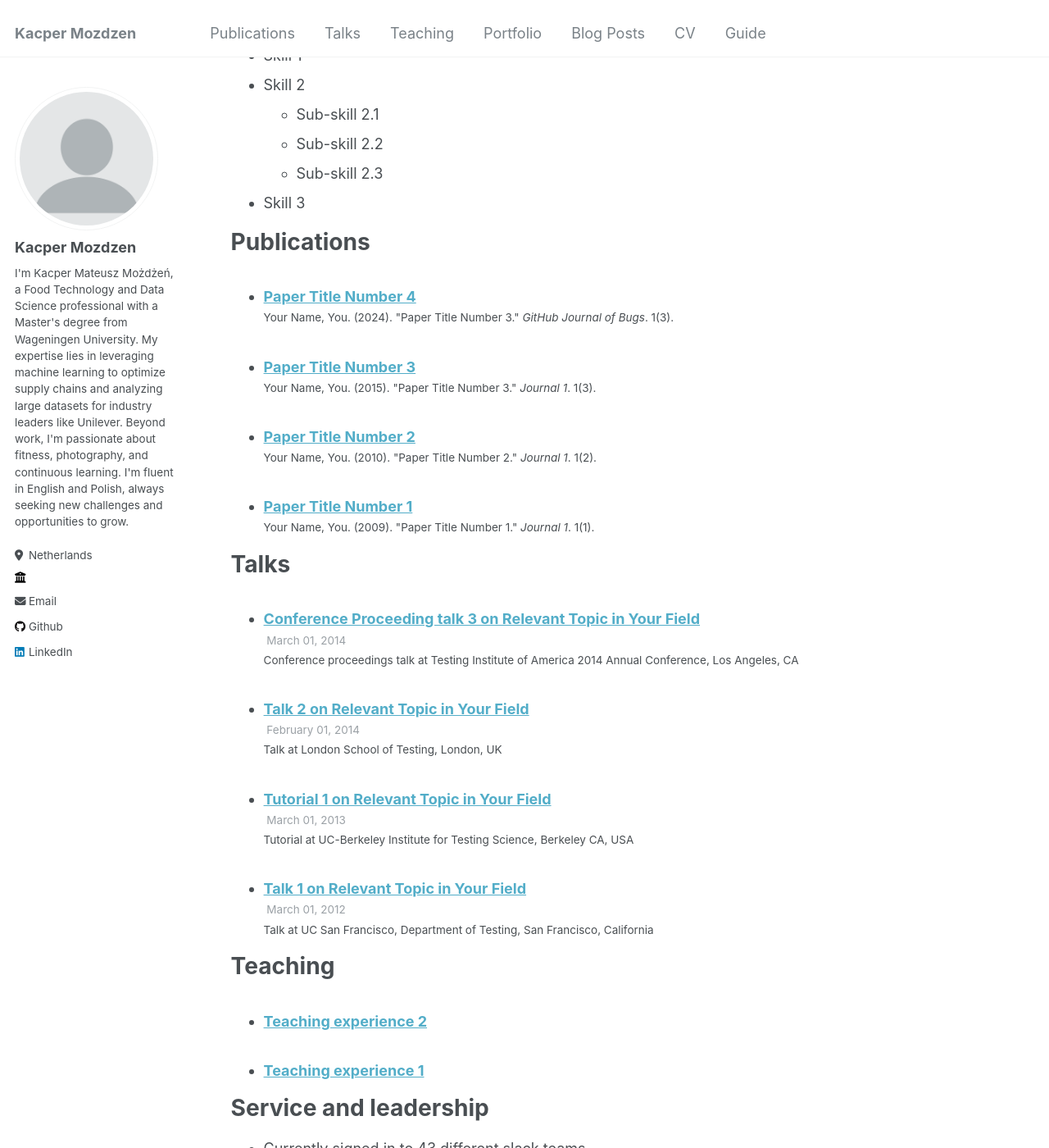
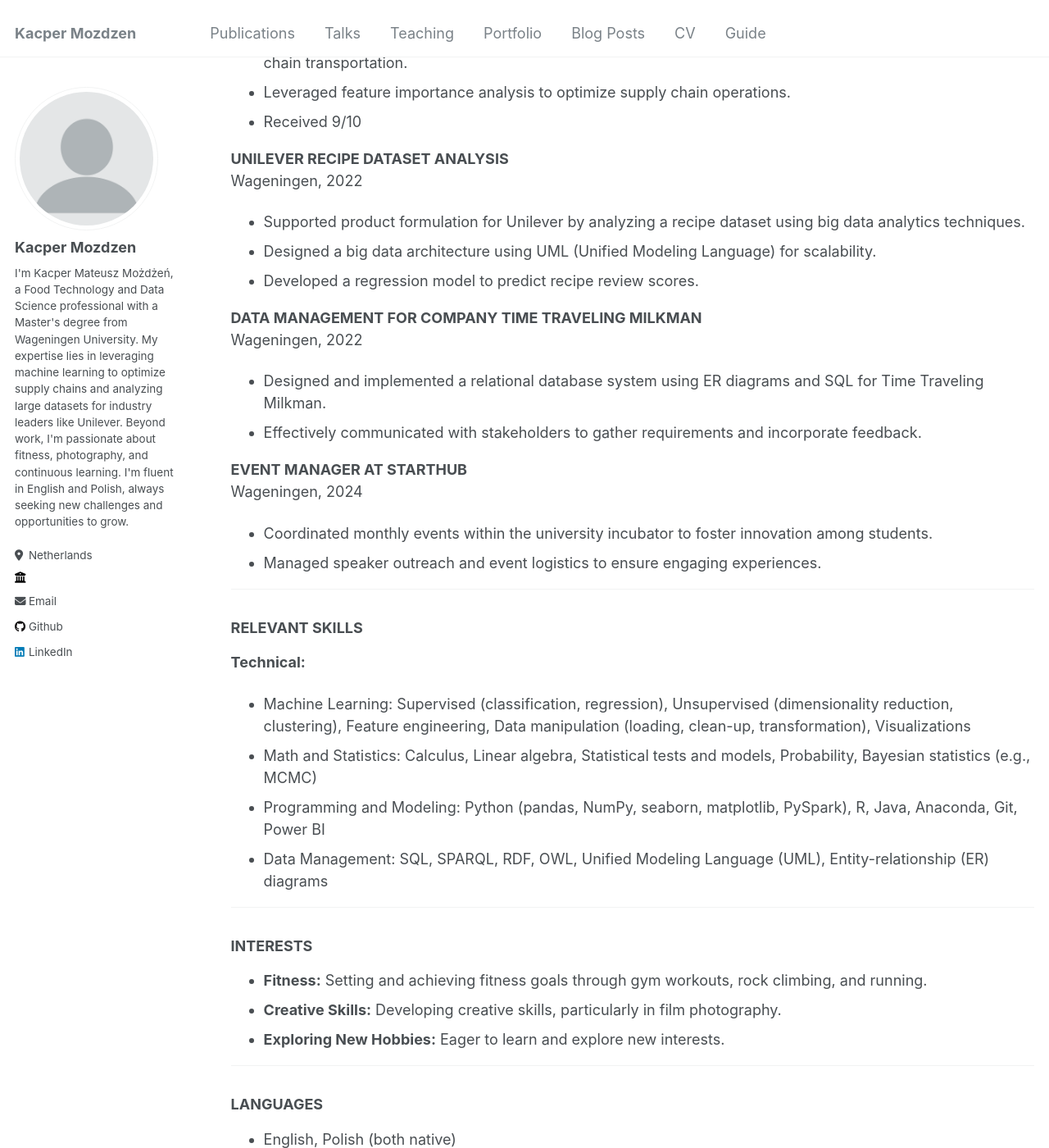
Before and after one commit to kapekm/kapekm.github.io, a Jekyll site: the page built from _pages/cv.md, in a window 1280 px wide and 1400 px high, scrolled down 808 px. Shown: the whole window at 82% size. Built offline with Jekyll 4.4.1, drawn with Linux system fonts in a browser that asks for light colours; some of the changed text lies outside the part shown.

Commit message:
Update cv.md

```diff
--- a/_pages/cv.md
+++ b/_pages/cv.md
@@ -9,56 +9,74 @@ redirect_from:
 
 {% include base_path %}
 
-Education
-======
-* Ph.D in Version Control Theory, GitHub University, 2018 (expected)
-* M.S. in Jekyll, GitHub University, 2014
-* B.S. in GitHub, GitHub University, 2012
+## Kacper Mateusz Możdżeń
+- Email: thekacpermozdzen@gmail.com
+- LinkedIn: [linkedin.com/in/kacper-możdżeń](https://www.linkedin.com/in/kacper-możdżeń)
+- Phone: +36 0642662332
 
-Work experience
-======
-* Spring 2024: Academic Pages Collaborator
-  * Github University
-  * Duties includes: Updates and improvements to template
-  * Supervisor: The Users
+---
 
-* Fall 2015: Research Assistant
-  * Github University
-  * Duties included: Merging pull requests
-  * Supervisor: Professor Hub
+### EDUCATION
 
-* Summer 2015: Research Assistant
-  * Github University
-  * Duties included: Tagging issues
-  * Supervisor: Professor Git
+**Master of Science in Data Science for Food and Health**
+Wageningen University and Research, Wageningen, Netherlands
+Aug. 2023 - Present
 
-Skills
-======
-* Skill 1
-* Skill 2
-  * Sub-skill 2.1
-  * Sub-skill 2.2
-  * Sub-skill 2.3
-* Skill 3
+**Bachelor of Science in Food Technology with Minor in Data Science**
+Wageningen University and Research, Wageningen, Netherlands
+Aug. 2020 - July 2023
 
-Publications
-======
-  <ul>{% for post in site.publications reversed %}
-    {% include archive-single-cv.html %}
-  {% endfor %}</ul>
+---
 
-Talks
-======
-  <ul>{% for post in site.talks reversed %}
-    {% include archive-single-talk-cv.html  %}
-  {% endfor %}</ul>
+### EXPERIENCE
 
-Teaching
-======
-  <ul>{% for post in site.teaching reversed %}
-    {% include archive-single-cv.html %}
-  {% endfor %}</ul>
+**BACHELOR'S THESIS**
+Wageningen, 2023
 
-Service and leadership
-======
-* Currently signed in to 43 different slack teams
+- Conducted comprehensive preprocessing and analysis of data collected along a supply chain (packaging type, fruit variety, temperature over time, cold damage).
+- Applied machine learning techniques to develop predictive models for chilling injury in citrus fruit during cold chain transportation.
+- Leveraged feature importance analysis to optimize supply chain operations.
+- Received 9/10
+
+**UNILEVER RECIPE DATASET ANALYSIS**
+Wageningen, 2022
+
+- Supported product formulation for Unilever by analyzing a recipe dataset using big data analytics techniques.
+- Designed a big data architecture using UML (Unified Modeling Language) for scalability.
+- Developed a regression model to predict recipe review scores.
+
+**DATA MANAGEMENT FOR COMPANY TIME TRAVELING MILKMAN**
+Wageningen, 2022
+
+- Designed and implemented a relational database system using ER diagrams and SQL for Time Traveling Milkman.
+- Effectively communicated with stakeholders to gather requirements and incorporate feedback.
+
+**EVENT MANAGER AT STARTHUB**
+Wageningen, 2024
+
+- Coordinated monthly events within the university incubator to foster innovation among students.
+- Managed speaker outreach and event logistics to ensure engaging experiences.
+
+---
+
+### RELEVANT SKILLS
+
+**Technical:**
+- Machine Learning: Supervised (classification, regression), Unsupervised (dimensionality reduction, clustering), Feature engineering, Data manipulation (loading, clean-up, transformation), Visualizations
+- Math and Statistics: Calculus, Linear algebra, Statistical tests and models, Probability, Bayesian statistics (e.g., MCMC)
+- Programming and Modeling: Python (pandas, NumPy, seaborn, matplotlib, PySpark), R, Java, Anaconda, Git, Power BI
+- Data Management: SQL, SPARQL, RDF, OWL, Unified Modeling Language (UML), Entity-relationship (ER) diagrams
+
+---
+
+### INTERESTS
+
+- **Fitness:** Setting and achieving fitness goals through gym workouts, rock climbing, and running.
+- **Creative Skills:** Developing creative skills, particularly in film photography.
+- **Exploring New Hobbies:** Eager to learn and explore new interests.
+
+---
+
+### LANGUAGES
+
+- English, Polish (both native)
```
